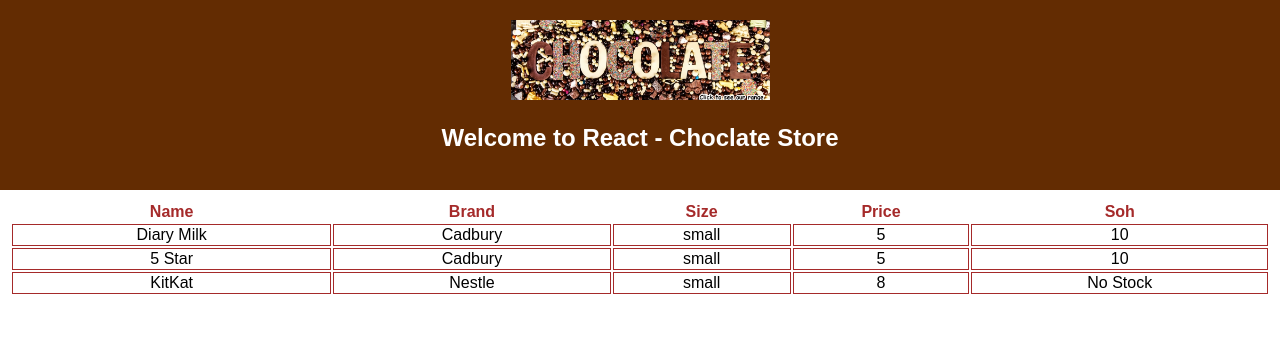
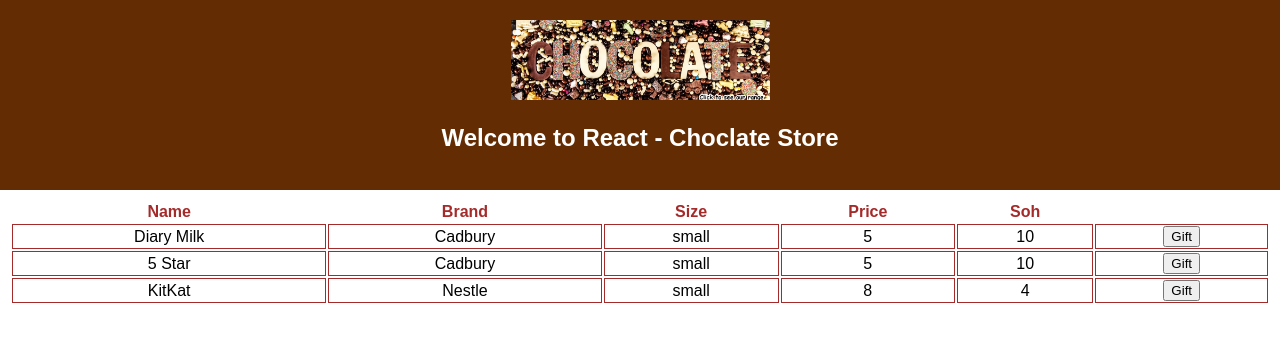
Before and after one commit to baluragala/react-chocolate-store, a React (Create React App) app: page / in a window 1280 px wide. Shown: the top 342 px of the page. Built offline with nearby package versions, Linux system fonts and the light colour scheme; the HTML template or start-up script is replaced by a standard one.

Commit message:
conditoinals added

```diff
--- a/src/List.js
+++ b/src/List.js
@@ -31,12 +31,12 @@ class List extends Component {
 		"brand" : "Nestle",
 		"size" : "small",
 		"price" : "8",
-		"soh" : 0
+		"soh" : 4
 	}
 	];
 
 	var rows = choclates.map(function(row){
-			 return (<ListItem item={row}/>)
+			 return (<ListItem item={row} title="Gift"/>)
  		})
 
   	return (
--- a/src/ListItem.css
+++ b/src/ListItem.css
@@ -0,0 +1,3 @@
+.no-stock{
+	background: red
+}
--- a/src/ListItem.js
+++ b/src/ListItem.js
@@ -4,12 +4,18 @@ import './ListItem.css';
 class ListItem extends Component {
 
   render(){
+
   	return <tr>
   		<td>{this.props.item.name}</td>
   		<td>{this.props.item.brand}</td>
   		<td>{this.props.item.size}</td>
   		<td>{this.props.item.price}</td>
-  		<td>{this.props.item.soh > 0 ? this.props.item.soh : "No Stock"}</td>
+  		<td className={this.props.item.soh > 0 ? "" : "no-stock"}>{this.props.item.soh > 0 ? this.props.item.soh : "No Stock"}</td>
+  		{this.props.item.soh > 0 ? <td>
+  			<input type="button"
+  				   value={this.props.title}
+  		    />
+  		</td> : ""}
 
   	</tr>
  }
```
